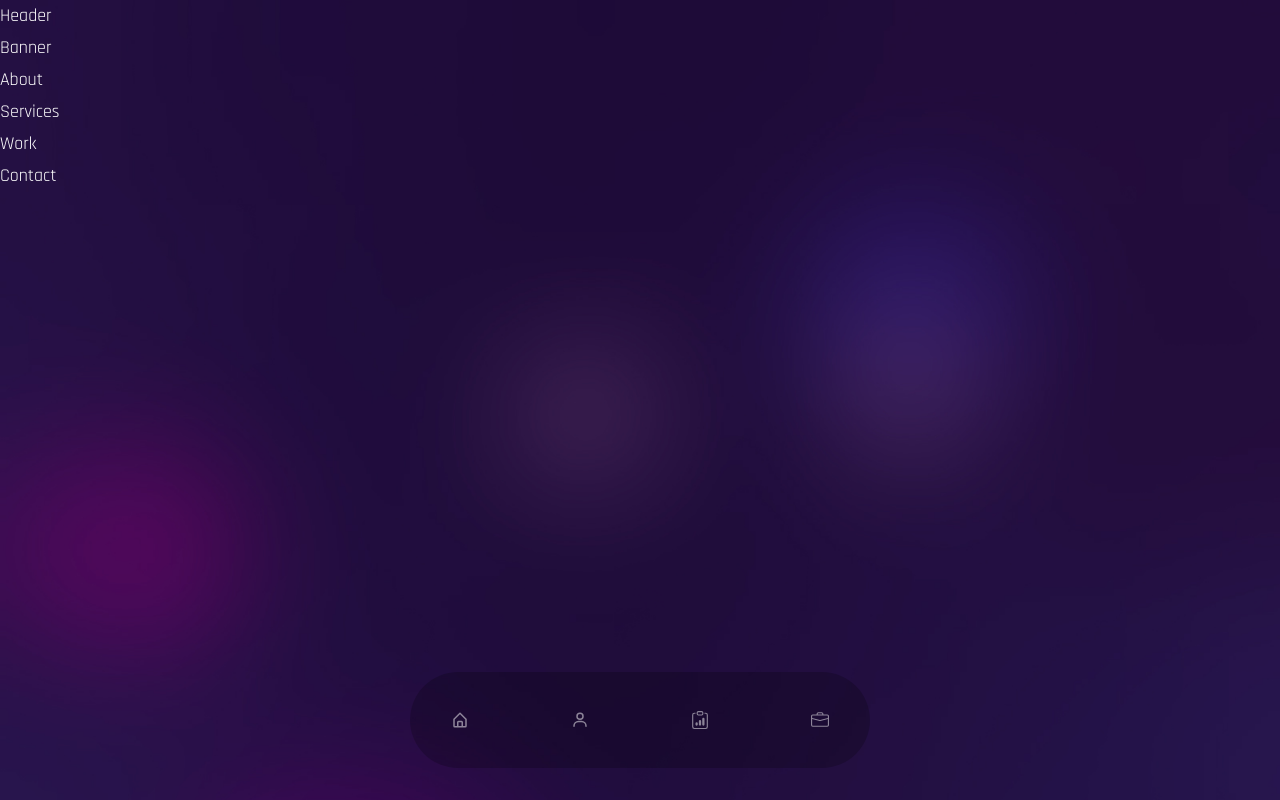
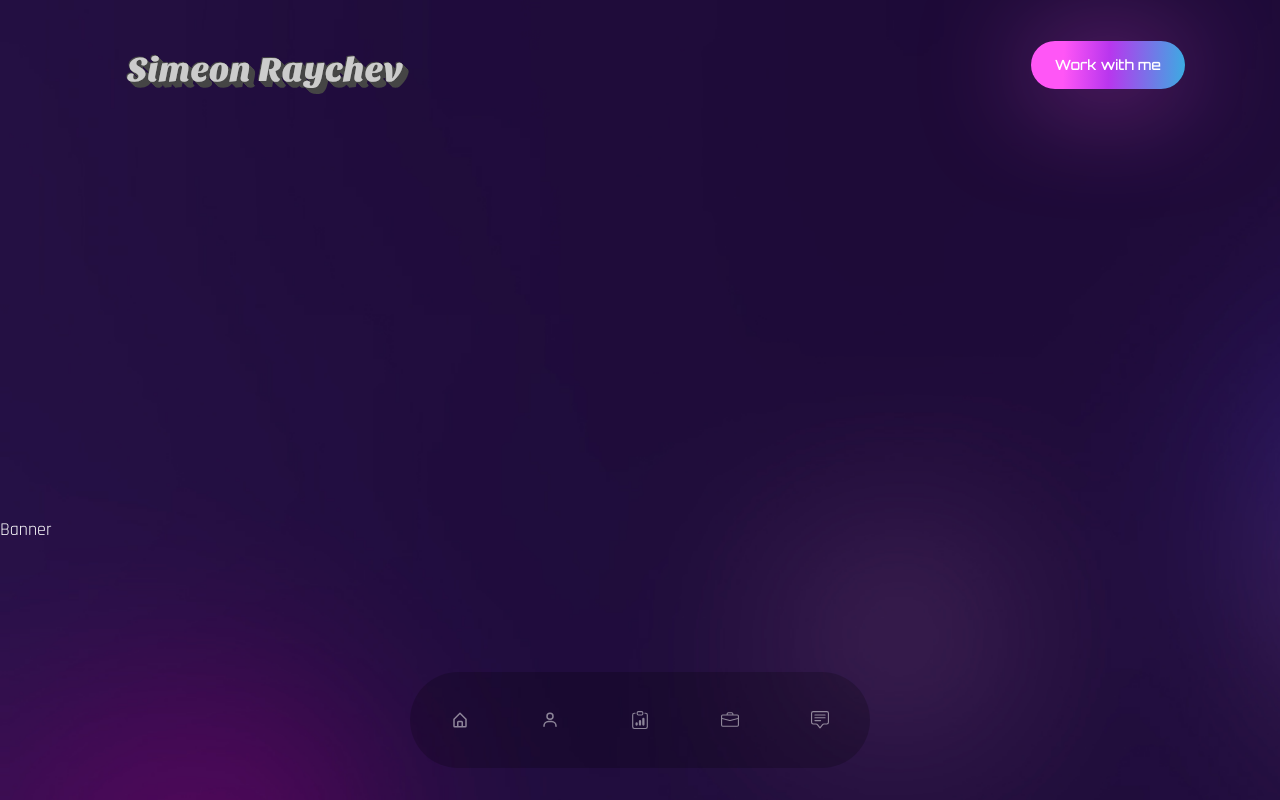
Before and after one commit to simeonraichev/ReactJS-Portfolio, a React (Create React App) app: page / in a window 1280 px wide. Shown: the top 800 px of the page. Built offline with nearby package versions, Linux system fonts and the light colour scheme; the HTML template or start-up script is replaced by a standard one; a web font is replaced by a local one.

Commit message:
Header bug fixed

```diff
--- a/src/components/About.js
+++ b/src/components/About.js
@@ -1,7 +1,11 @@
 import React from 'react';
 
 const About = () => {
-  return <div>About</div>;
+  return(
+    <div  className='section' id='about'>
+      About
+    </div>
+  );
 };
 
 export default About;
--- a/src/components/Banner.js
+++ b/src/components/Banner.js
@@ -1,7 +1,11 @@
 import React from 'react';
 
 const Banner = () => {
-  return <div>Banner</div>;
+  return (
+  <div className='section' id='home'>
+    Banner
+    </div>
+  );
 };
 
 export default Banner;
--- a/src/components/Contact.js
+++ b/src/components/Contact.js
@@ -1,7 +1,10 @@
 import React from 'react';
 
 const Contact = () => {
-  return <div>Contact</div>;
+  return (
+    <div className='section' id='contact'>
+      Contact
+    </div>);
 };
 
 export default Contact;
--- a/src/components/Header.js
+++ b/src/components/Header.js
@@ -1,7 +1,21 @@
 import React from 'react';
+import { BsListNested } from 'react-icons/bs';
+
+import Logo from '../assets/logo.svg';
 
 const Header = () => {
-  return <div>Header</div>;
+  return (
+  <header className='py-8'>
+      <div className='container max-auto'>
+        <div className='flex justify-between items-center'>
+          <a href='#'>
+            <img src={Logo} alt=""></img>
+          </a>
+          <button className='btn btn-sm'>Work with me</button>
+        </div>
+      </div>
+    </header>
+    );
 };
 
 export default Header;
--- a/src/components/Nav.js
+++ b/src/components/Nav.js
@@ -1,6 +1,6 @@
 import React from 'react';
 import {BiHomeAlt, BiUser} from 'react-icons/bi';
-import {BsClipboardData, BsBriefcase, BsChatSquare} from 'react-icons/bs';
+import {BsClipboardData, BsBriefcase, BsChatSquare, BsChatSquareText} from 'react-icons/bs';
 
 import {Link} from 'react-scroll'
 
@@ -8,17 +8,20 @@
   return (<nav className='fixed bottom-2 lg:bottom-8 w-full overflow-hidden z-50'>
     <div className='container mx-auto'>
       <div className='w-full bg-black/20 h-[96px] backdrop-blur-2x1 rounded-full max-w-[460px] mx-auto px-5 flex justify-between items-center text-2x1 text-white/50'>
-        <Link className='cursor-pointer w-[60px] h-[60px] flex items-center justify-center'>
+        <Link to='home' activeClass='active' smooth={true} spy={true} className='cursor-pointer w-[60px] h-[60px] flex items-center justify-center'>
           <BiHomeAlt/>
         </Link>
-        <Link className='cursor-pointer w-[60px] h-[60px] flex items-center justify-center'>
+        <Link to='about' activeClass='active' smooth = {true} spy={true} className='cursor-pointer w-[60px] h-[60px] flex items-center justify-center'>
           <BiUser/>
         </Link>
-        <Link className='cursor-pointer w-[60px] h-[60px] flex items-center justify-center'>
+        <Link to='services' activeClass='active' smooth = {true} spy={true} className='cursor-pointer w-[60px] h-[60px] flex items-center justify-center'>
           <BsClipboardData/>
         </Link>
-        <Link className='cursor-pointer w-[60px] h-[60px] flex items-center justify-center'>
+        <Link to='work' activeClass='active' smooth = {true} spy={true} className='cursor-pointer w-[60px] h-[60px] flex items-center justify-center'>
           <BsBriefcase/>
+        </Link>
+        <Link to='contact' activeClass='active' smooth = {true} spy={true} className='cursor-pointer w-[60px] h-[60px] flex items-center justify-center'>
+          <BsChatSquareText/>
         </Link>
       </div>
     </div>
--- a/src/components/Services.js
+++ b/src/components/Services.js
@@ -1,7 +1,11 @@
 import React from 'react';
 
 const Services = () => {
-  return <div>Services</div>;
+  return (
+    <div className='section' id='services'>
+      Services
+    </div>
+  );
 };
 
 export default Services;
--- a/src/components/Work.js
+++ b/src/components/Work.js
@@ -1,7 +1,11 @@
 import React from 'react';
 
 const Work = () => {
-  return <div>Work</div>;
+  return (
+    <div className='section' id='work'>
+    Work
+    </div>
+  );
 };
 
 export default Work;
```
Also changed, not shown: src/assets/logo.svg.
